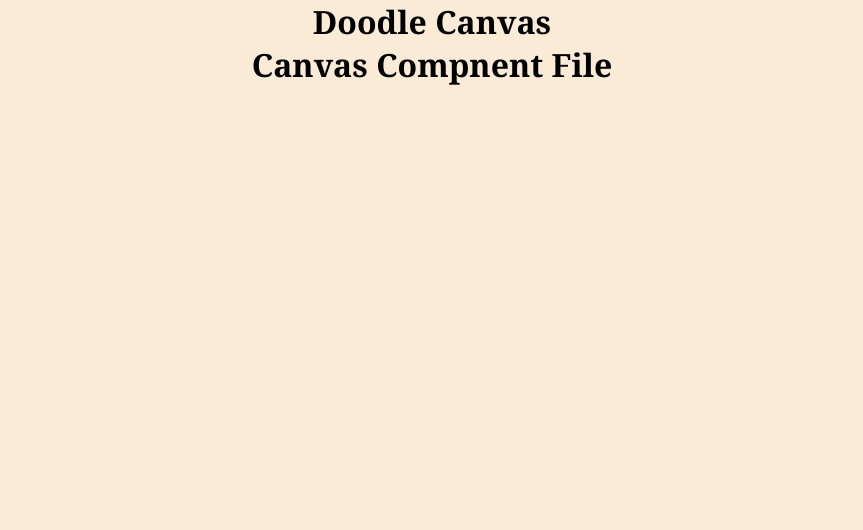
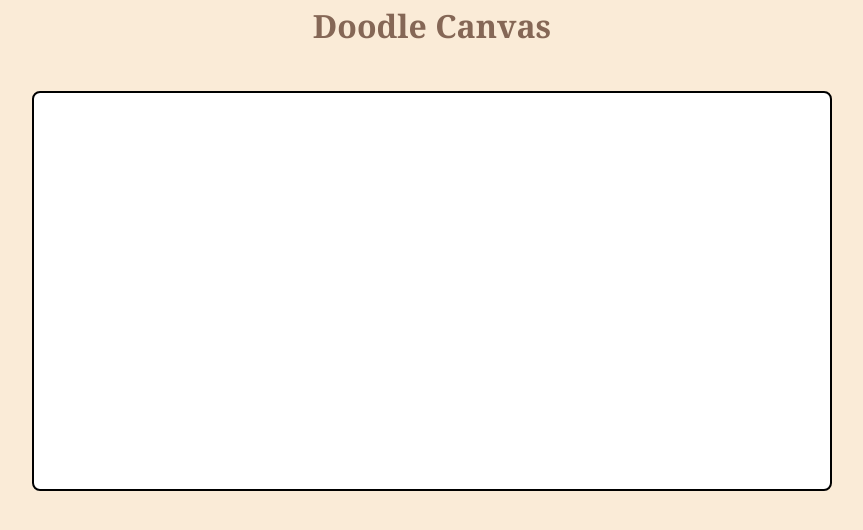
Before and after one commit to MelynAtieno/doodle-platform, a React (Vite) app in the folder doodle-platform/: page / in a window 1280 px wide. Shown: the top 530 px of the page, without its empty margins (208-1071 px from the left). Built offline with nearby package versions, Linux system fonts and the light colour scheme.

Commit message:
add and style canvas area

```diff
--- a/doodle-platform/src/App.tsx
+++ b/doodle-platform/src/App.tsx
@@ -3,7 +3,7 @@ import CanvasComponent from "./CanvasComponent"
 const App = () => {
   return (
     <main>
-      <h1> Doodle Canvas</h1>
+      <h1 style={{color: "#856756", marginBottom: "20px", padding: "4px 0"}}> Doodle Canvas</h1>
       <CanvasComponent />
     </main>
   )
--- a/doodle-platform/src/CanvasComponent.tsx
+++ b/doodle-platform/src/CanvasComponent.tsx
@@ -1,6 +1,19 @@
 const CanvasComponent = () => {
-    return (<div>
-        <h1>Canvas Compnent File</h1>
+    return (<div style={{
+        display: "flex",
+        justifyContent: "center",
+        padding: "20px"
+    }}>
+        <canvas style={{
+            border: "2px solid",
+            borderRadius:"8px",
+            backgroundColor: "white",
+            width:"800px",
+            height:"400px",
+            cursor: "crosshair"
+            }}>
+
+        </canvas>
     </div>
     );
 
```
